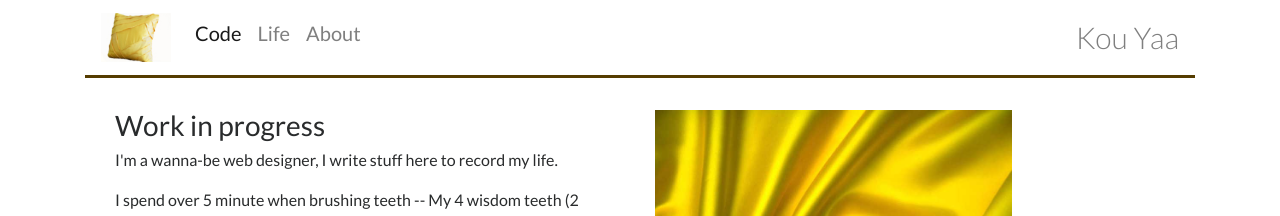
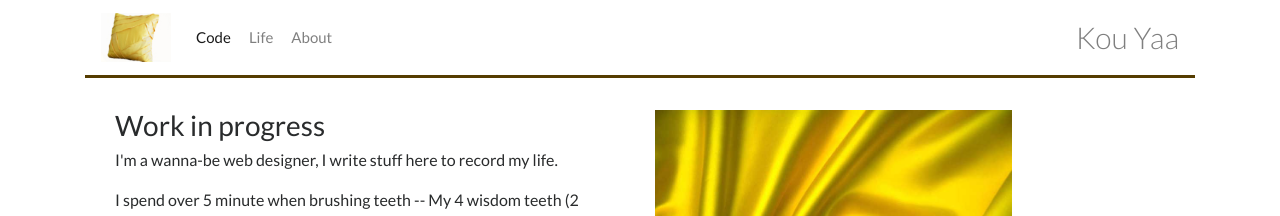
Before and after one commit to yinkouya/yinkouya.github.io, a Jekyll site: the page built from about.html, in a window 1280 px wide. Shown: the top 216 px of the page. Built offline with Jekyll 4.4.1, drawn with Linux system fonts in a browser that asks for light colours; nearby versions of some CDN libraries.

Commit message:
Update style.css

```diff
--- a/assets/style.css
+++ b/assets/style.css
@@ -16,7 +16,8 @@ img.brand {
 }
 
 .nav-item {
-  font-size: 20px;
+  font-size: 15px;
+  margin: auto 1px;
 }
 
 .navbar-text {
```
